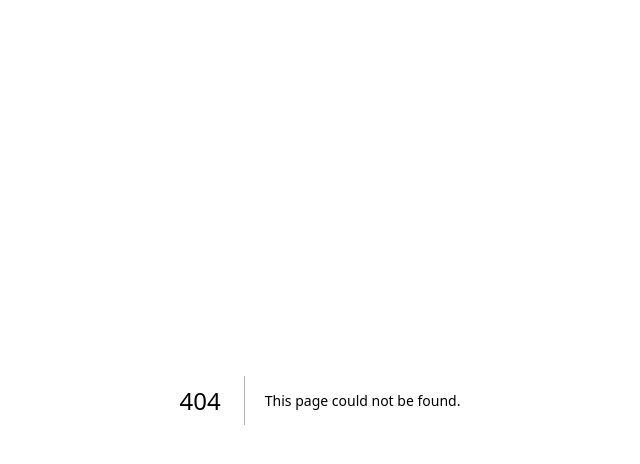
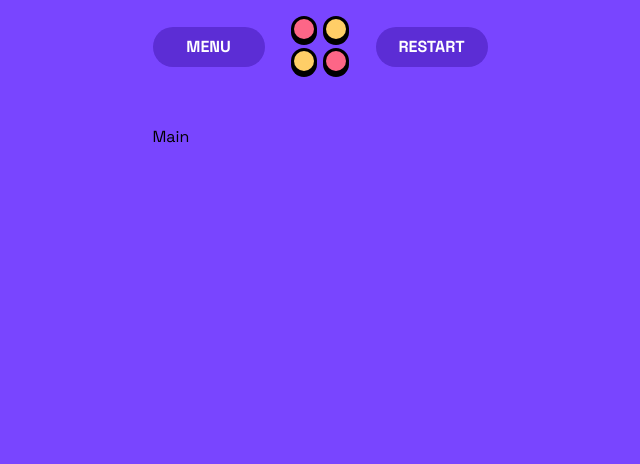
Before and after one commit to Stelkooo/connect-four-game, a Next.js app: page /game in a window 1280 px wide. Before the commit this address had no page. Shown: the top 464 px of the page, without its empty margins (320-960 px from the left). Built offline with nearby package versions, Linux system fonts and the light colour scheme.

Commit message:
game header

```diff
--- /dev/null
+++ b/app/game/page.tsx
@@ -0,0 +1,12 @@
+import Header from '@/components/game/common/header/header.component';
+
+export default function Page() {
+  return (
+    <div className="h-screen bg-light-purple">
+      <div className="mx-auto grid max-w-[335px] gap-y-12 pt-4">
+        <Header />
+        <main>Main</main>
+      </div>
+    </div>
+  );
+}
--- /dev/null
+++ b/components/game/common/header/header.component.tsx
@@ -0,0 +1,25 @@
+'use client';
+
+import Image from 'next/image';
+
+import Logo from 'public/images/logo.svg';
+import PillButton from './pill-button/pill-button.component';
+
+export default function Header() {
+  const menuOnClickHandler = () => {
+    console.log('Menu');
+  };
+
+  const restartOnClickHandler = () => {
+    console.log('restart');
+  };
+  return (
+    <header className="flex items-center justify-between">
+      <PillButton onClickFunc={() => menuOnClickHandler()}>Menu</PillButton>
+      <Image src={Logo} alt="Logo" />
+      <PillButton onClickFunc={() => restartOnClickHandler()}>
+        Restart
+      </PillButton>
+    </header>
+  );
+}
--- /dev/null
+++ b/components/game/common/header/pill-button/pill-button.component.tsx
@@ -0,0 +1,16 @@
+type Props = {
+  children: string;
+  onClickFunc: () => void;
+};
+
+export default function PillButton({ children, onClickFunc }: Props) {
+  return (
+    <button
+      type="button"
+      className="w-28 rounded-full bg-purple py-2 font-bold uppercase text-white"
+      onClick={() => onClickFunc()}
+    >
+      {children}
+    </button>
+  );
+}
```
Also changed, not shown: public/images/icon-check.svg (deleted).
